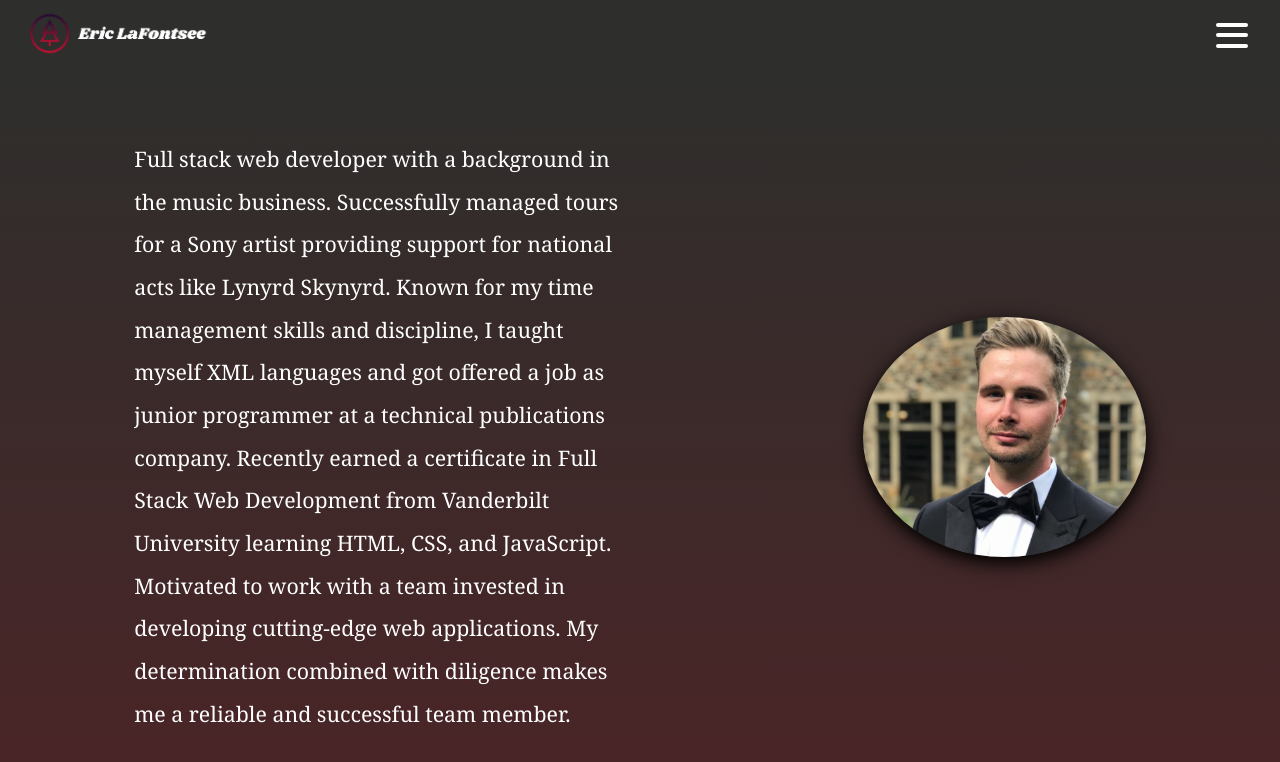
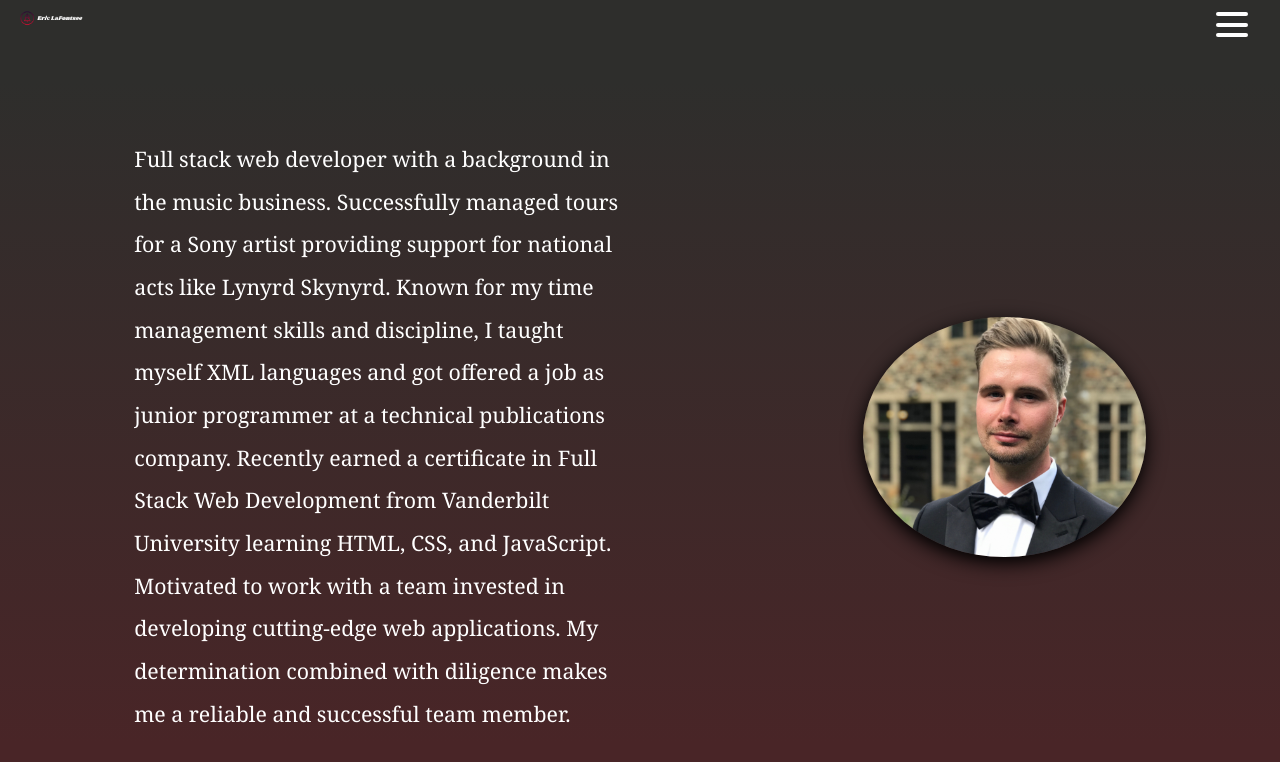
Before and after one commit to ericlafontsee/Portfolio-pro, a React (Create React App) app: page / in a window 1280 px wide. Shown: the top 762 px of the page. Built offline with nearby package versions, Linux system fonts and the light colour scheme.

Commit message:
created a new logo

```diff
--- a/src/components/Header/style.css
+++ b/src/components/Header/style.css
@@ -17,6 +17,6 @@ h1 {
   padding: 0  !important;
  margin-top: 10px;
 
-  width: 20%;
+  width: 7%;
   height: auto;
 }
```
